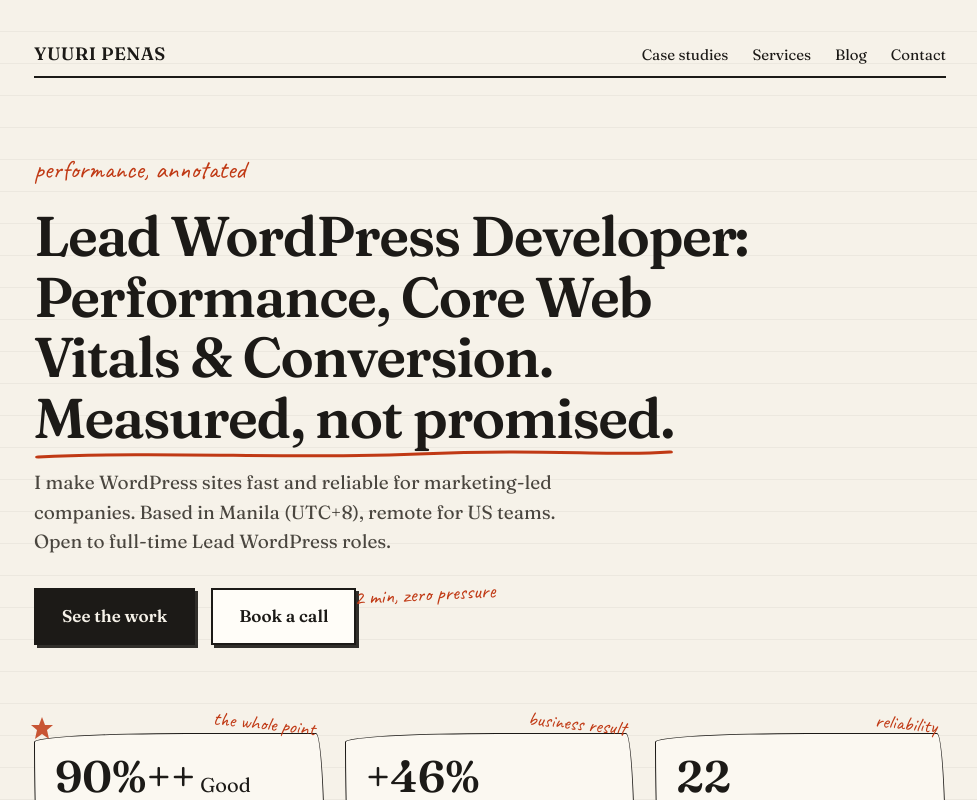
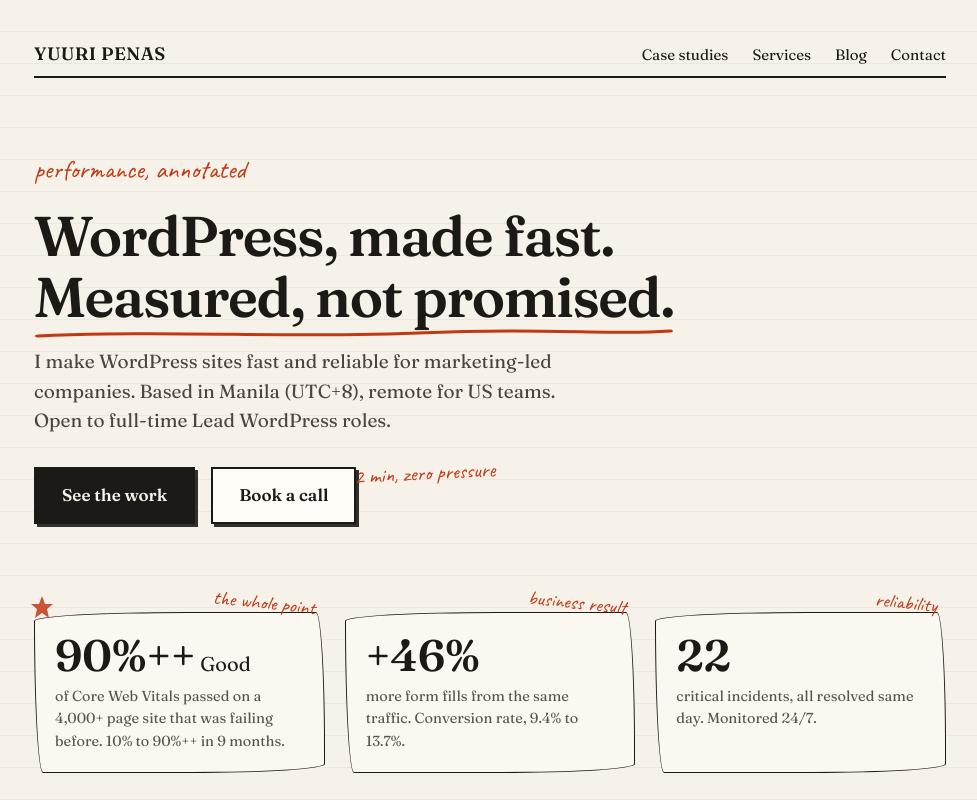
Before and after one commit to yuuhub/yuuri-portfolio, a Next.js app: page / in a window 1280 px wide. Shown: the top 800 px of the page, without its empty margins (150-1127 px from the left). Built offline with nearby package versions, Linux system fonts and the light colour scheme.

Commit message:
H1: shorten to 'WordPress, made fast. Measured, not promised.'

```diff
--- a/app/page.tsx
+++ b/app/page.tsx
@@ -20,7 +20,7 @@
           performance, annotated
         </span>
         <h1 className="text-[clamp(24px,7.5vw,56px)] leading-[1.08] font-semibold max-w-[760px] mt-4 mb-5 tracking-tight">
-          Lead WordPress Developer: Performance, Core Web Vitals &amp; Conversion.{" "}
+          WordPress, made fast.{" "}
           <span className="block w-fit">
             <DoodleUnderline>Measured, not promised.</DoodleUnderline>
           </span>
```
